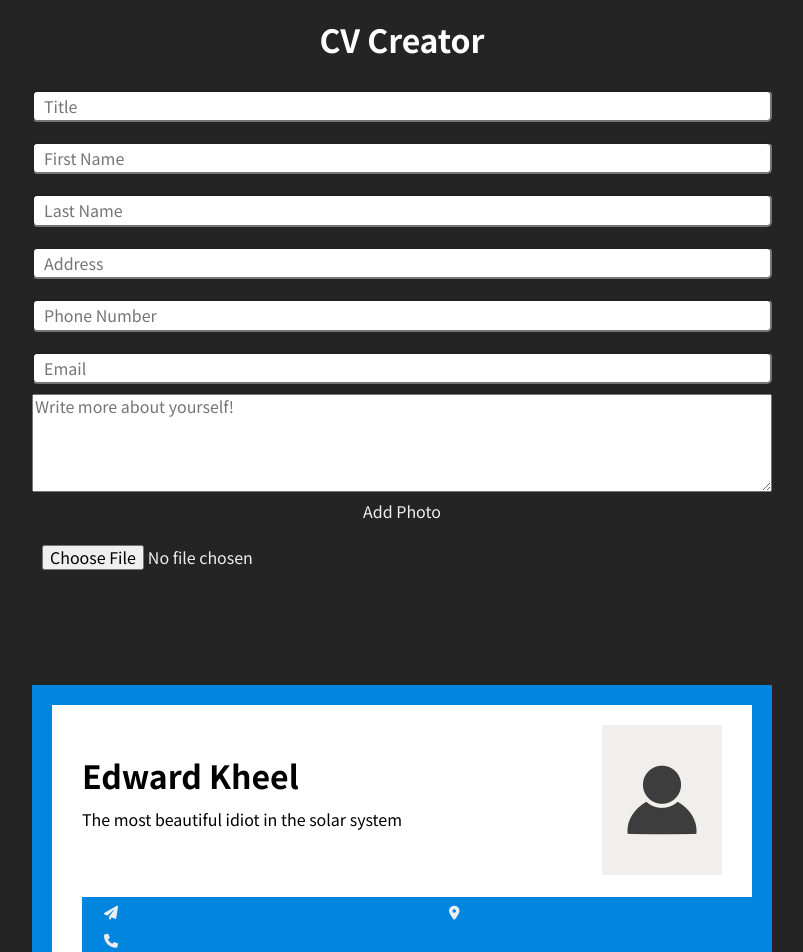
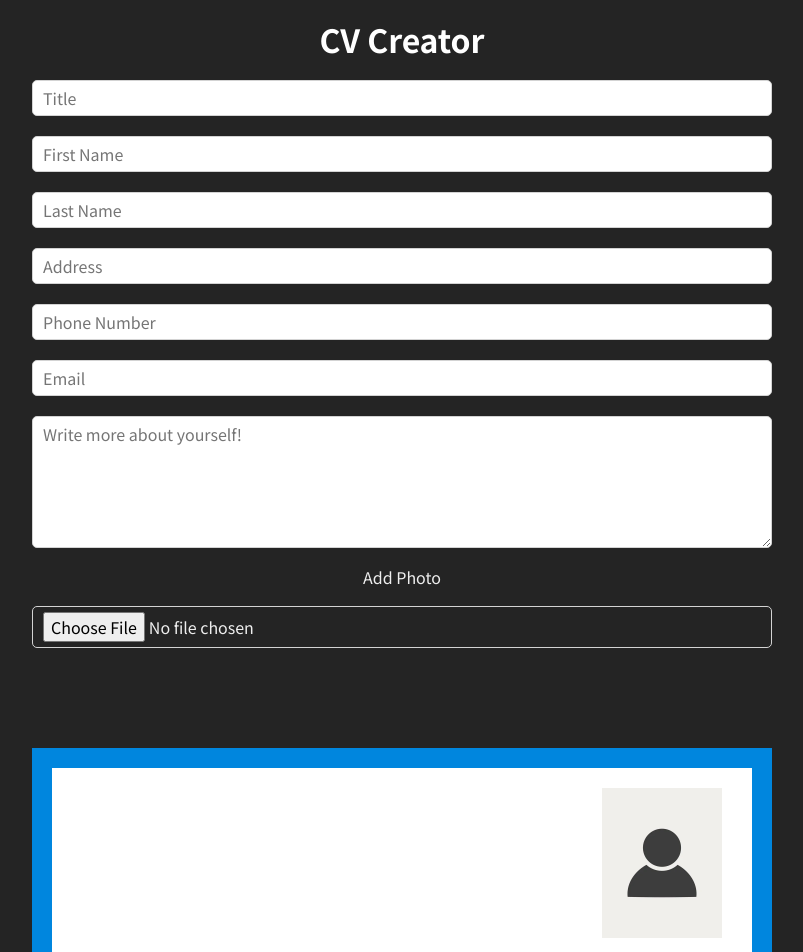
Before and after one commit to praesidi/cv-creator, a React (Vite) app: page / in a window 1280 px wide. Shown: the top 952 px of the page, without its empty margins (238-1041 px from the left). Built offline with nearby package versions, Linux system fonts and the light colour scheme.

Commit message:
Add the ability to edit data in General and select a user photo

```diff
--- a/src/components/General/General.css
+++ b/src/components/General/General.css
@@ -1,10 +1,5 @@
 .general-container {
   display: flex;
   flex-direction: column;
+  gap: 20px;
 }
-
-.general-container label,
-.general-container input {
-  display: block;
-  margin: 10px 0;
-}
--- a/src/components/General/General.tsx
+++ b/src/components/General/General.tsx
@@ -1,48 +1,82 @@
 import { useState } from "react";
 import "./General.css";
 
-export default function General() {
+export default function General({ onChange, user }) {
   return (
     <div className="general-container">
       <input
         type="text"
         id="title"
+        name="title"
         placeholder="Title"
+        value={user.title}
+        onChange={onChange}
         maxLength={30}
         minLength={3}
       />
 
       <input
         type="text"
-        id="name"
+        id="fname"
+        name="fName"
         placeholder="First Name"
+        value={user.fName}
+        onChange={onChange}
         maxLength={20}
         minLength={1}
       />
 
       <input
         type="text"
-        id="surname"
+        id="lname"
+        name="lName"
         placeholder="Last Name"
+        value={user.lName}
+        onChange={onChange}
         maxLength={20}
         minLength={1}
       />
 
-      <input type="text" id="address" placeholder="Address" />
+      <input
+        type="text"
+        id="address"
+        name="address"
+        value={user.address}
+        onChange={onChange}
+        placeholder="Address"
+      />
 
-      <input type="tel" id="phone" placeholder="Phone Number" />
+      <input
+        type="tel"
+        id="phone"
+        name="phone"
+        value={user.phone}
+        onChange={onChange}
+        placeholder="Phone Number"
+      />
 
-      <input type="email" id="email" placeholder="Email" />
+      <input
+        type="email"
+        id="email"
+        name="email"
+        value={user.email}
+        onChange={onChange}
+        placeholder="Email"
+      />
 
       <textarea
         id="description"
+        name="description"
+        value={user.description}
+        onChange={onChange}
         cols={30}
         rows={5}
+        maxLength={300}
         placeholder="Write more about yourself!"
       ></textarea>
 
       <label htmlFor="photo">Add Photo</label>
-      <input type="file" name="" id="photo" />
+      <input type="file" name="photo" id="photo" onChange={onChange} />
     </div>
   );
 }
--- a/src/components/Overview/Overview.css
+++ b/src/components/Overview/Overview.css
@@ -1,5 +1,5 @@
 .overview-container {
-  min-width: 740px;
+  width: 740px;
   min-height: 960px;
   background-color: #fff;
   margin-top: 100px;
@@ -15,16 +15,38 @@
   color: black;
 }
 
+.overview-header-left {
+  display: flex;
+  flex-direction: column;
+  justify-content: start;
+  height: 150px;
+}
+
+.overview-header-left p {
+  text-align: start;
+  font-size: 14px;
+}
+
 .overview-name {
   text-align: left;
   margin: 0;
+  font-weight: 500;
+  letter-spacing: 1px;
 }
 
-.overview-header-left {
-  display: flex;
-  flex-direction: column;
-  justify-content: space-between;
-  height: 100%;
+.overview-title {
+  margin: 5px 0;
+  font-weight: 400;
+  font-size: 18px;
+  color: rgb(68, 68, 68);
+  font-style: italic;
+  text-align: left;
+}
+
+.overview-description {
+  padding-right: 10px;
+  line-height: 1.2rem;
+  margin: 5px 0 0;
 }
 
 .overview-header-right img {
@@ -33,13 +55,19 @@
   object-fit: cover;
 }
 
+/*Blue block with contact info*/
 .overview-socials {
   margin-left: 30px;
+}
+
+.overview-socials i {
+  margin-right: 10px;
 }
 
 .overview-socials table {
   width: 100%;
   background: #0086de;
+  table-layout: fixed;
 }
 
 .overview-socials td {
--- a/src/components/Overview/Overview.tsx
+++ b/src/components/Overview/Overview.tsx
@@ -2,18 +2,23 @@ import { useState } from "react";
 import "./Overview.css";
 import avatarPlaceholder from "../../assets/avatar-placeholder.jpg";
 
-export default function Overview() {
+export default function Overview({ user }) {
   return (
     <div className="overview-container">
       <div className="overview-header">
         <div className="overview-header-left">
-          <h1 className="overview-name">Edward Kheel</h1>
-          <p className="overview-description">
-            The most beautiful idiot in the solar system
-          </p>
+          <h1 className="overview-name">
+            {user.fName} {user.lName}
+          </h1>
+          <h2 className="overview-title">{user.title}</h2>
+          <p className="overview-description">{user.description}</p>
         </div>
         <div className="overview-header-right">
-          <img src={avatarPlaceholder} alt="avatar-placeholder" />
+          {user.photo ? (
+            <img src={user.photo} alt="user-photo" />
+          ) : (
+            <img src={avatarPlaceholder} alt="avatar-placeholder" />
+          )}
         </div>
       </div>
       <div className="overview-socials">
@@ -22,14 +27,17 @@ export default function Overview() {
             <tr>
               <td>
                 <i className="fa-solid fa-paper-plane"></i>
+                {user.email}
               </td>
               <td>
                 <i className="fa-solid fa-location-dot"></i>
+                {user.address}
               </td>
             </tr>
             <tr>
               <td>
                 <i className="fa-solid fa-phone"></i>
+                {user.phone}
               </td>
               <td></td>
             </tr>
--- a/src/layout/Main/Main.css
+++ b/src/layout/Main/Main.css
@@ -3,7 +3,22 @@
   flex-direction: column;
 }
 
-input {
+input,
+textarea {
+  display: block;
   padding: 5px 10px;
+  margin: 15px 0;
   border-radius: 5px;
+  line-height: 1.5rem !important;
+  border: 1px solid lightgray;
 }
+
+input:focus,
+textarea:focus {
+  outline: none;
+  border: 1px solid lightgray;
+}
+
+textarea {
+  resize: vertical;
+}
--- a/src/layout/Main/Main.tsx
+++ b/src/layout/Main/Main.tsx
@@ -6,16 +6,50 @@ import Skills from "../../components/Skills/Skills";
 import Overview from "../../components/Overview/Overview";
 import "./Main.css";
 
-//TODO: if edit mode is ON show inputs else show ready CV
+export default function Main() {
+  interface UserInfo {
+    title: string;
+    fName: string;
+    lName: string;
+    address: string;
+    phone: string;
+    email: string;
+    description: string;
+    photo: string;
+  }
 
-export default function Main() {
+  const [userInfo, setUserInfo] = useState<UserInfo>({
+    title: "",
+    fName: "",
+    lName: "",
+    address: "",
+    phone: "",
+    email: "",
+    description: "",
+    photo: "",
+  });
+
+  function handleChange(e: React.ChangeEvent<HTMLInputElement>) {
+    const { name, value } = e.target;
+
+    if (name === "photo" && e.target.files && e.target.files[0]) {
+      const url = URL.createObjectURL(e.target.files[0]);
+      setUserInfo({
+        ...userInfo,
+        photo: url,
+      });
+    } else {
+      setUserInfo({ ...userInfo, [name]: value });
+    }
+  }
+
   return (
     <div className="main">
-      <General></General>
+      <General onChange={handleChange} user={userInfo}></General>
       <PreviousWork></PreviousWork>
       <Education></Education>
       <Skills></Skills>
-      <Overview></Overview>
+      <Overview user={userInfo}></Overview>
     </div>
   );
 }
```
